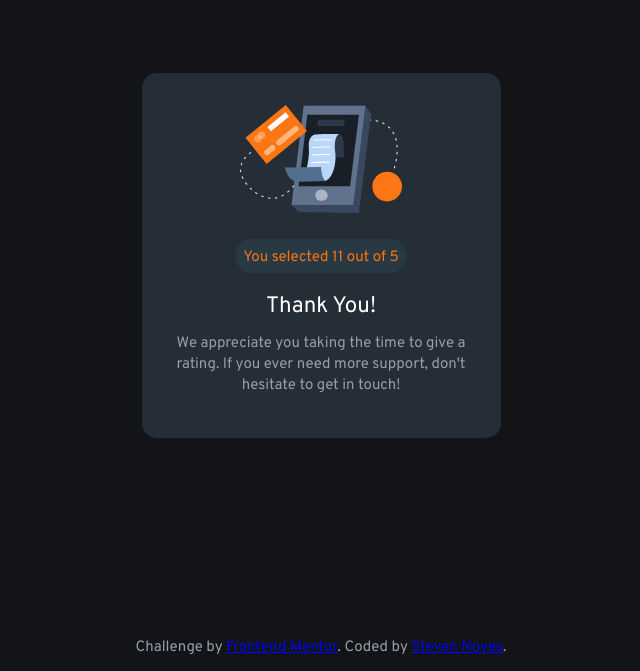
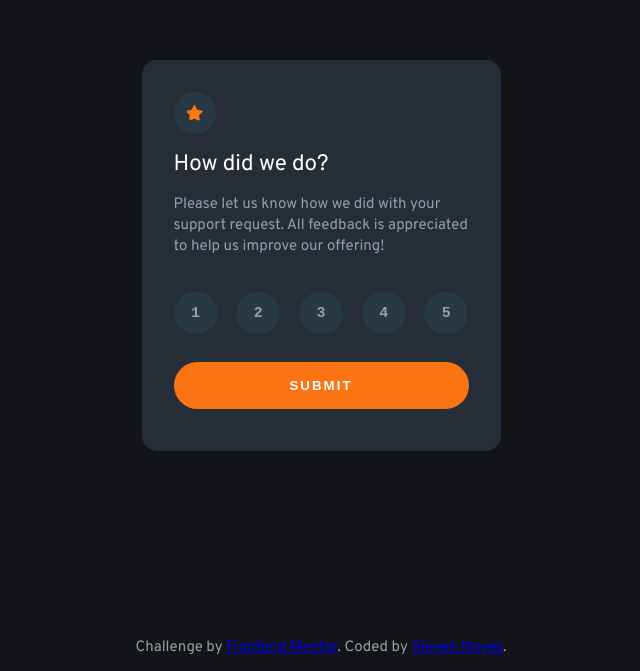
Before and after one commit to SteveNoyes/interactiveRatings, a plain HTML site: page index.html in a window 1280 px wide. Shown: the part 129-800 px from the top of the page, without its empty margins (319-959 px from the left). Drawn offline with Linux system fonts and the light colour scheme.

Commit message:
final push part two

```diff
--- a/index.html
+++ b/index.html
@@ -17,7 +17,7 @@
 </head>
 <body>
   <!-- Rating state start -->
-  <div class="ratingsCard hiddenCard" id="periodUhh">
+  <div class="ratingsCard" id="periodUhh">
     <div class="ratingsWrapper">
       <div class="aGoldStar">
         <img src="assets/images/icon-star.svg" alt="A simple gold star">
@@ -38,7 +38,7 @@
   <!-- Rating state end -->
 
   <!-- Thank you state start -->
-  <div class="thankYouCard" id="periodAhh">
+  <div class="thankYouCard hiddenCard" id="periodAhh">
     <div class="ratingsWrapper">
       <img src="assets/images/illustration-thank-you.svg" alt="I don't know why this image says anything about thank you, but here it is.">
       <p class="selectedGraph">You selected <span id="selectedNum">11</span> out of 5</p>
```
Also changed, not shown: 1 other file.
